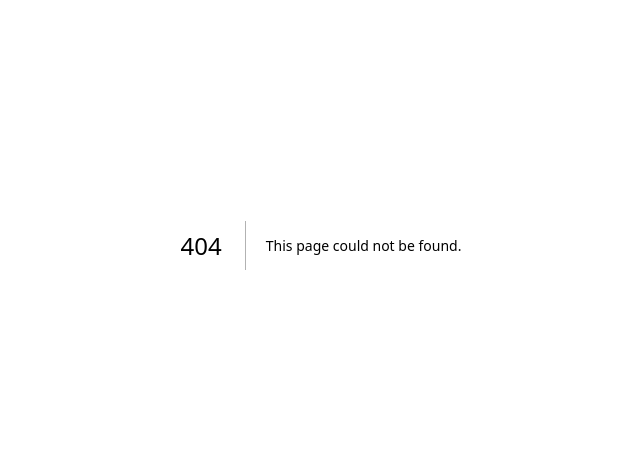
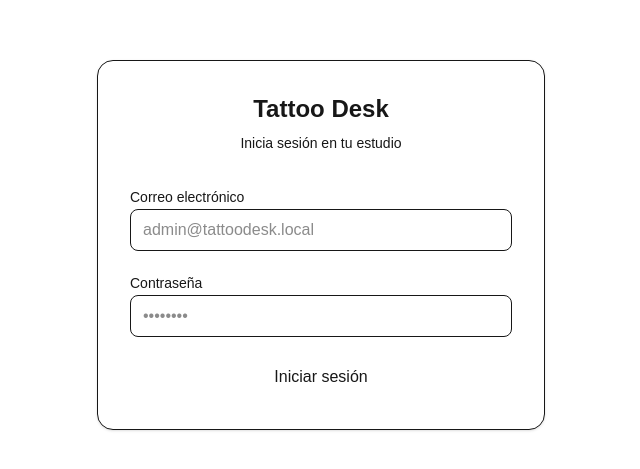
Before and after one commit to Fsw11/tattoo-desk-app, a Next.js app: page /login in a window 1280 px wide. Before the commit this address had no page. Shown: the part 155-624 px from the top of the page, without its empty margins (319-959 px from the left). Built offline with nearby package versions, Linux system fonts and the light colour scheme.

Commit message:
feat: agregar pagina de login

```diff
--- /dev/null
+++ b/src/app/login/page.tsx
@@ -0,0 +1,100 @@
+"use client";
+
+import { FormEvent, useState } from "react";
+import { signIn } from "next-auth/react";
+import { useRouter } from "next/navigation";
+
+export default function LoginPage() {
+  const router = useRouter();
+
+  const [email, setEmail] = useState("");
+  const [password, setPassword] = useState("");
+  const [error, setError] = useState("");
+  const [cargando, setCargando] = useState(false);
+
+  async function handleSubmit(event: FormEvent<HTMLFormElement>) {
+    event.preventDefault();
+
+    setError("");
+    setCargando(true);
+
+    const resultado = await signIn("credentials", {
+      email,
+      password,
+      redirect: false,
+    });
+
+    if (resultado?.error) {
+      setError("Correo o contraseña incorrectos.");
+      setCargando(false);
+      return;
+    }
+
+    router.push("/dashboard");
+    router.refresh();
+  }
+
+  return (
+    <main className="flex min-h-screen items-center justify-center bg-muted/40 p-6">
+      <div className="w-full max-w-md rounded-2xl border bg-background p-8 shadow-sm">
+        <div className="mb-8 text-center">
+          <h1 className="text-2xl font-bold">Tattoo Desk</h1>
+
+          <p className="mt-2 text-sm text-muted-foreground">
+            Inicia sesión en tu estudio
+          </p>
+        </div>
+
+        <form onSubmit={handleSubmit} className="space-y-5">
+          <div className="space-y-2">
+            <label htmlFor="email" className="text-sm font-medium">
+              Correo electrónico
+            </label>
+
+            <input
+              id="email"
+              type="email"
+              required
+              autoComplete="email"
+              value={email}
+              onChange={(event) => setEmail(event.target.value)}
+              className="w-full rounded-lg border bg-background px-3 py-2 outline-none focus:ring-2"
+              placeholder="admin@tattoodesk.local"
+            />
+          </div>
+
+          <div className="space-y-2">
+            <label htmlFor="password" className="text-sm font-medium">
+              Contraseña
+            </label>
+
+            <input
+              id="password"
+              type="password"
+              required
+              autoComplete="current-password"
+              value={password}
+              onChange={(event) => setPassword(event.target.value)}
+              className="w-full rounded-lg border bg-background px-3 py-2 outline-none focus:ring-2"
+              placeholder="••••••••"
+            />
+          </div>
+
+          {error && (
+            <div className="rounded-lg border border-red-200 bg-red-50 p-3 text-sm text-red-700">
+              {error}
+            </div>
+          )}
+
+          <button
+            type="submit"
+            disabled={cargando}
+            className="w-full rounded-lg bg-primary px-4 py-2 font-medium text-primary-foreground disabled:opacity-50"
+          >
+            {cargando ? "Iniciando sesión..." : "Iniciar sesión"}
+          </button>
+        </form>
+      </div>
+    </main>
+  );
+}
```
